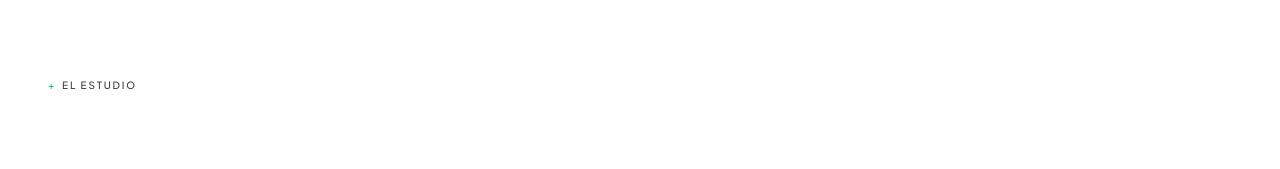
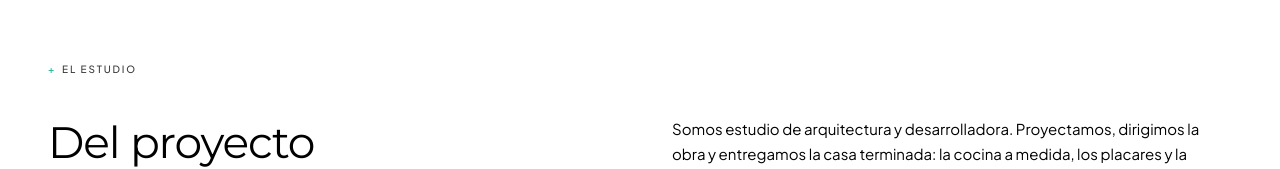
Before and after one commit to ruedaca/Pinar-Rosa, a Next.js app: page / in a window 1280 px wide. Shown: the part 798-967 px from the top of the page. Built offline with nearby package versions, Linux system fonts and the light colour scheme.

Commit message:
fix: ajusta el aire entre etiqueta, titulo y secciones
- La etiqueta queda a 40px del titulo, ni pegada ni suelta
- El padding inferior de cada seccion baja de 96 a 80px

```diff
--- a/src/app/propiedades/[slug]/page.tsx
+++ b/src/app/propiedades/[slug]/page.tsx
@@ -49,7 +49,7 @@ function Seccion({
   return (
     <section className="px-[var(--page-gutter)] pb-20 md:pb-28">
       <header className="mx-auto max-w-7xl px-4 pb-8 md:px-8 md:pb-12 lg:px-12">
-        <Eyebrow className="mb-12 md:mb-16">{eyebrow}</Eyebrow>
+        <Eyebrow className="mb-6 md:mb-10">{eyebrow}</Eyebrow>
         <h2 className="display display--section text-pr-black text-[clamp(1.6rem,4vw,2.5rem)]">
           {titulo}
         </h2>
--- a/src/components/home/AboutSection.tsx
+++ b/src/components/home/AboutSection.tsx
@@ -6,10 +6,10 @@ export default function AboutSection() {
   return (
     <section
       id="estudio"
-      className="mx-auto max-w-7xl scroll-mt-6 px-4 pt-12 pb-16 md:px-8 md:pt-20 md:pb-24 lg:px-12"
+      className="mx-auto max-w-7xl scroll-mt-6 px-4 pt-10 pb-14 md:px-8 md:pt-16 md:pb-20 lg:px-12"
     >
       {/* La etiqueta va arriba de todo y el título entra bien más abajo */}
-      <Eyebrow className="mb-14 md:mb-20">{about.eyebrow}</Eyebrow>
+      <Eyebrow className="mb-6 md:mb-10">{about.eyebrow}</Eyebrow>
 
       <div className="grid gap-8 md:grid-cols-2 md:gap-16">
         {/* Cada entrada de `title` es una línea: no debe reflowear */}
--- a/src/components/home/BlogSection.tsx
+++ b/src/components/home/BlogSection.tsx
@@ -8,10 +8,10 @@ export default function BlogSection() {
   return (
     <section
       id="blog"
-      className="scroll-mt-6 px-[var(--page-gutter)] pb-16 md:pb-24"
+      className="scroll-mt-6 px-[var(--page-gutter)] pb-14 md:pb-20"
     >
       <header className="mx-auto max-w-2xl px-4 pb-10 text-center md:pb-14">
-        <Eyebrow className="mb-14 text-center md:mb-20">Blog</Eyebrow>
+        <Eyebrow className="mb-6 text-center md:mb-10">Blog</Eyebrow>
         <h2 className="display display--section text-pr-black text-[clamp(1.9rem,5vw,3rem)]">
           Últimas novedades
         </h2>
--- a/src/components/home/ProjectsSection.tsx
+++ b/src/components/home/ProjectsSection.tsx
@@ -8,10 +8,10 @@ export default function ProjectsSection() {
   return (
     <section
       id="propiedades"
-      className="scroll-mt-6 px-[var(--page-gutter)] pb-16 md:pb-24"
+      className="scroll-mt-6 px-[var(--page-gutter)] pb-14 md:pb-20"
     >
       <header className="mx-auto max-w-2xl px-4 pb-10 text-center md:pb-14">
-        <Eyebrow className="mb-14 text-center md:mb-20">
+        <Eyebrow className="mb-6 text-center md:mb-10">
           Obra seleccionada
         </Eyebrow>
         <h2 className="display display--section text-pr-black text-[clamp(1.9rem,5vw,3rem)]">
--- a/src/components/home/ServicesSection.tsx
+++ b/src/components/home/ServicesSection.tsx
@@ -51,7 +51,7 @@ export default function ServicesSection() {
   return (
     <section
       aria-label="Servicios del estudio"
-      className="px-[var(--page-gutter)] pb-16 md:pb-24"
+      className="px-[var(--page-gutter)] pb-14 md:pb-20"
     >
       {/*
         Las dos columnas son items de grid: se estiran a la misma altura.
```
